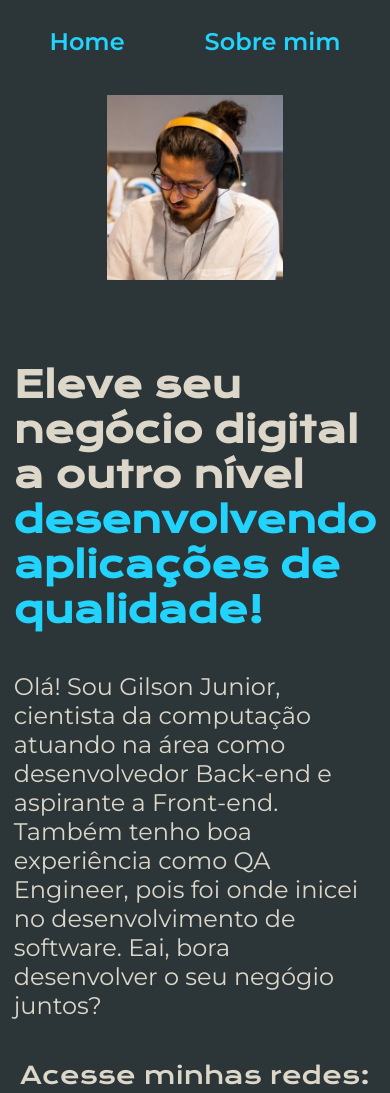
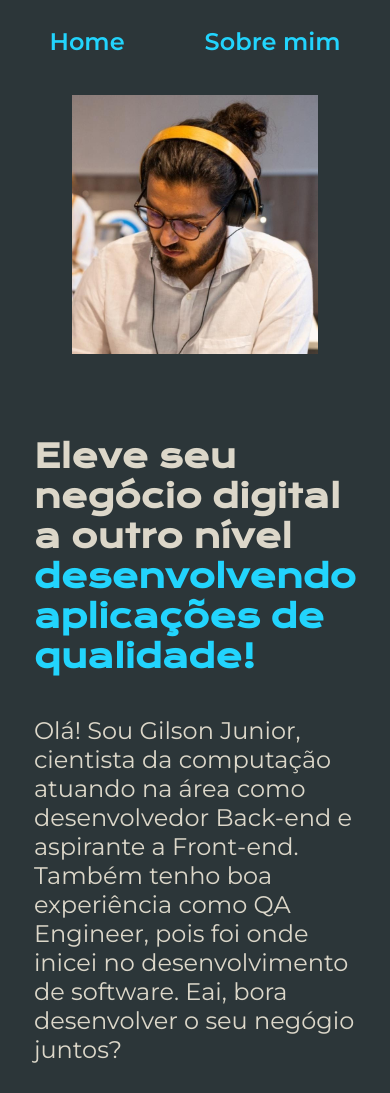
Before and after one commit to GilsonSouza20/portfolio, a plain HTML site: page index.html in a window 390 px wide. Shown: the top 1093 px of the page. Drawn offline with nearby package versions, Linux system fonts and the light colour scheme.

Commit message:
Update style.css
corrigindo erros do iphone - tamanho da fonte

```diff
--- a/styles/style.css
+++ b/styles/style.css
@@ -136,13 +136,16 @@ body {
     }
 
     .apresentacao {
-        margin: 3% 25%;
         flex-direction: column-reverse;
         align-items: center;
     }
 
     .apresentacao__conteudo {
         width: auto;
+    }
+
+    .apresentacao__conteudo__titulo {
+        font-size: 2rem;
     }
 
     .apresentacao__imagem {
```
